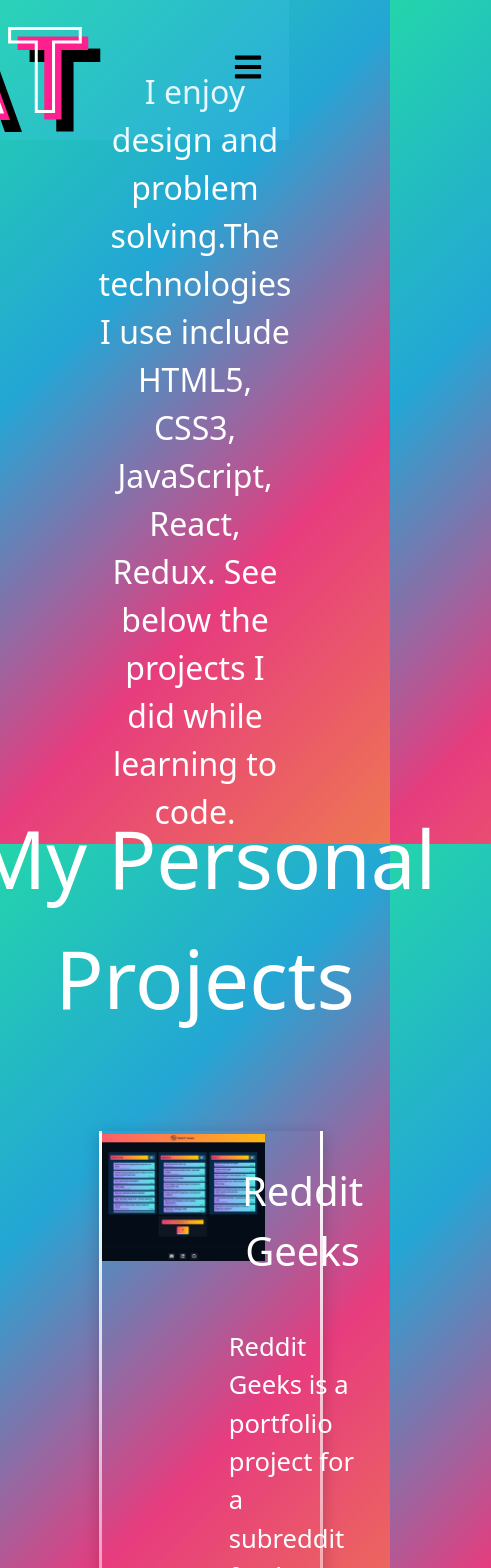
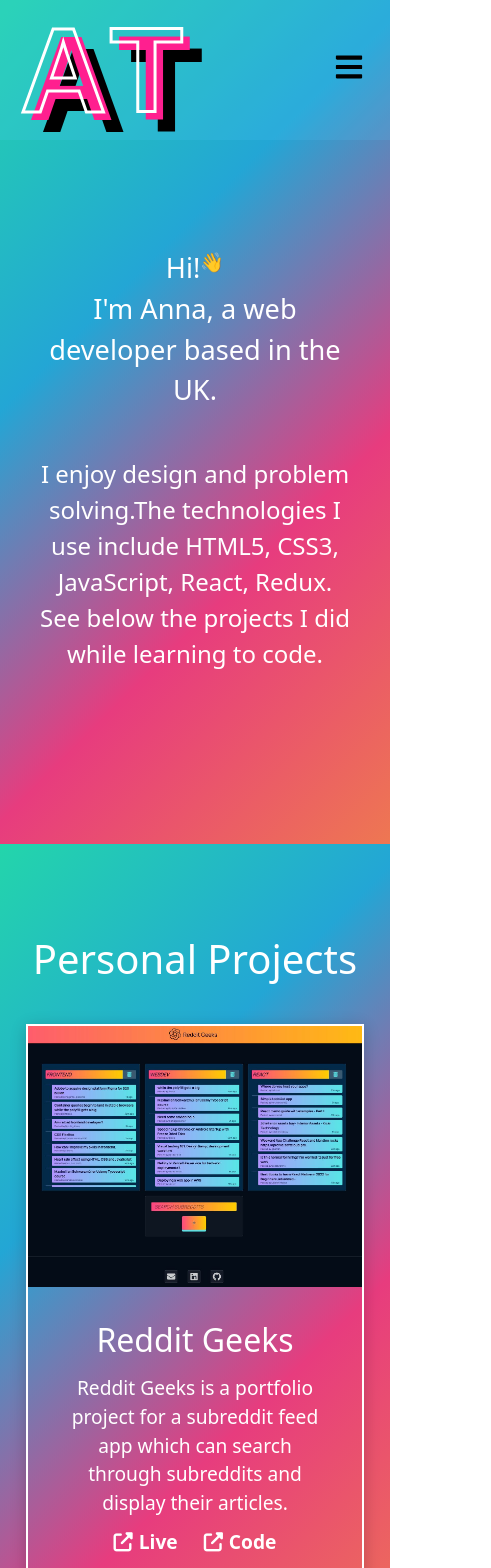
Before and after one commit to AnnaTas77/portfolio-anna, a React (Create React App) app: page / in a window 390 px wide. Shown: the top 1568 px of the page, 491 px wide, since content can reach past the window. Built offline with nearby package versions, Linux system fonts and the light colour scheme.

Commit message:
Added media queries

```diff
--- a/src/components/Footer.js
+++ b/src/components/Footer.js
@@ -1,29 +1,10 @@
 import React from 'react'
-import { FaEnvelope, FaLinkedin, FaGithubSquare } from 'react-icons/fa'
 import '../styles/footer.css'
 
 const Footer = () => {
     return (
         <div className='footer'>
-            <div className='social-media'>
-                <a href="mailto:hello.annatas@gmail.com" aria-label="Anna's email - Click to copy." target="_blank">
-                    <div className="icon-container">
-                        <FaEnvelope />
-                    </div>
-                </a>
-                <a href="https://www.linkedin.com/in/anna-tasheva-48074085/" aria-label="Anna's LinkedIn profile." target="_blank">
-                    <div className="icon-container">
-                        <FaLinkedin />
-                    </div>
-                </a>
-                <a href="https://github.com/AnnaTas77" aria-label="Anna's GitHub profile." target="_blank">
-                    <div className="icon-container">
-                        <FaGithubSquare />
-                    </div>
-                </a>
-            </div>
             <p>&copy; 2022 Anna Tasheva</p>
-
         </div >
     )
 }
--- a/src/index.css
+++ b/src/index.css
@@ -38,19 +38,20 @@ a {
 
 html {
   scroll-behavior: smooth;
-}
-
-/* Hide scrollbar for Chrome, Safari and Opera */
-.App::-webkit-scrollbar {
-  display: none;
-}
-
-.App {
-  text-align: center;
-
   /* Hide scrollbar for IE, Edge and Firefox */
   -ms-overflow-style: none;
   /* IE and Edge */
   scrollbar-width: none;
   /* Firefox */
 }
+
+/* Hide scrollbar for Chrome, Safari and Opera */
+html::-webkit-scrollbar {
+  display: none;
+}
+
+.App {
+  text-align: center;
+  width: 100vw;
+  height: 100vh;
+}
--- a/src/pages/Contact.js
+++ b/src/pages/Contact.js
@@ -1,8 +1,30 @@
 import React from 'react'
+import { FaEnvelopeSquare, FaLinkedin, FaGithubSquare } from 'react-icons/fa'
+import '../styles/contact.css'
+
 
 const Contact = () => {
     return (
-        <div id="contact">Contact</div>
+        <div className='contact' id="contact">
+            <h2 className='connect'>Let's connect!</h2>
+            <div className='social-media'>
+                <a href="mailto:hello.annatas@gmail.com" aria-label="Anna's email - Click to copy." target="_blank">
+                    <div className="icon-container">
+                        <FaEnvelopeSquare />
+                    </div>
+                </a>
+                <a href="https://www.linkedin.com/in/anna-tasheva-48074085/" aria-label="Anna's LinkedIn profile." target="_blank">
+                    <div className="icon-container">
+                        <FaLinkedin />
+                    </div>
+                </a>
+                <a href="https://github.com/AnnaTas77" aria-label="Anna's GitHub profile." target="_blank">
+                    <div className="icon-container">
+                        <FaGithubSquare />
+                    </div>
+                </a>
+            </div>
+        </div >
     )
 }
 
--- a/src/pages/Home.js
+++ b/src/pages/Home.js
@@ -5,7 +5,8 @@ const Home = () => {
     return (
         <div className='home' id="home">
             <div className='about-me'>
-                <h2>Hi! <span className="wave">👋</span> I'm Anna, a web developer based in the UK.</h2>
+                <h2>Hi! <span className="wave">👋</span></h2>
+                <h2>I'm Anna, a web developer based in the UK.</h2>
                 <p className='prompt'>I enjoy design and problem solving.The technologies I use include HTML5, CSS3, JavaScript, React, Redux. See below the projects I did while learning to code.</p>
             </div>
 
--- a/src/pages/Projects.js
+++ b/src/pages/Projects.js
@@ -10,7 +10,7 @@ import OnlineStoreCart from '../assets/Anna_Store_Best.jpg'
 const Projects = () => {
     return (
         <div className='projects' id="projects">
-            <h1 className='title'>My Personal Projects</h1>
+            <h1 className='title'>Personal Projects</h1>
             <div className='project-list'>
 
                 <ProjectItem
--- /dev/null
+++ b/src/styles/contact.css
@@ -0,0 +1,31 @@
+.contact {
+    width: 100%;
+    height: 100%;
+    display: flex;
+    justify-content: center;
+    align-items: center;
+    flex-direction: column;
+    padding-top: 10px;
+    margin-top: 350px;
+}
+
+.connect {
+    font-size: 2rem;
+    padding: 5px;
+    font-weight: 350;
+}
+
+.social-media {
+    display: flex;
+}
+
+.icon-container svg {
+    margin: 20px;
+    font-size: 60px;
+    cursor: pointer;
+}
+
+.icon-container svg:hover {
+    transform: scale(1.1);
+    transition: all .2s ease-in-out;
+}
--- a/src/styles/footer.css
+++ b/src/styles/footer.css
@@ -1,26 +1,8 @@
 .footer {
     width: 100%;
-    height: 200px;
-    /* background: #1412185b; */
+    height: 100px;
     display: flex;
     justify-content: center;
     align-items: center;
     flex-direction: column;
-    padding-top: 10px;
-    margin-top: 200px;
 }
-
-.social-media {
-    display: flex;
-}
-
-.icon-container svg {
-    margin: 20px;
-    font-size: 60px;
-    cursor: pointer;
-}
-
-.icon-container svg:hover {
-    transform: scale(1.1);
-    transition: all .2s ease-in-out;
-}
--- a/src/styles/home.css
+++ b/src/styles/home.css
@@ -12,17 +12,75 @@
     justify-content: center;
     align-items: center;
     text-align: center;
+    padding-top: 100px;
 }
 
 .about-me h2 {
+    display: flex;
+    justify-content: center;
     font-size: 2rem;
     padding: 5px;
     font-weight: 350;
+    width: 80%;
+    margin: 0px;
 }
 
 .prompt {
     display: flex;
     font-size: 2rem;
-    padding-left: 200px;
-    padding-right: 200px;
+    width: 50%;
 }
+
+
+
+/* Media Query for Smartphones */
+
+@media (max-width: 767px) {
+    .about-me h2 {
+        font-size: 1.7rem;
+        padding: 0;
+        margin: 0;
+    }
+
+    .wave {
+        display: flex;
+        font-size: 1.2rem;
+    }
+
+    .prompt {
+        font-size: 1.5rem;
+        width: 80%;
+        margin-top: 45px;
+    }
+
+    .projects .title {
+        font-size: 2rem;
+    }
+}
+
+/* Media Query for Tablets */
+
+@media (min-width: 768px) and (max-width: 1023px) {
+
+    .about-me h2 {
+        margin-top: 200px;
+        width: 85%;
+        padding: 0;
+        margin: 0;
+    }
+
+    .wave {
+        display: flex;
+        font-size: 1.7rem;
+        font-size: 1.7rem;
+    }
+
+
+    .projects .title {
+        font-size: 2rem;
+    }
+
+    .prompt {
+        margin-top: 45px;
+    }
+}
--- a/src/styles/navbar.css
+++ b/src/styles/navbar.css
@@ -54,7 +54,7 @@ h1 {
 
 .navbar-links a {
     text-decoration: none;
-    margin: 50px;
+    margin: 40px;
     font-size: 25px;
     display: flex;
     align-items: center;
--- a/src/styles/projects.css
+++ b/src/styles/projects.css
@@ -17,6 +17,8 @@
 .project-list {
     display: flex;
     flex-direction: column;
+    justify-content: center;
+    align-items: center;
     width: 70vw;
     height: 50%;
 }
@@ -28,16 +30,14 @@
     margin: 40px;
     box-shadow: 0px 3px 15px rgba(0, 0, 0, 0.2);
     text-align: center;
-    border-width: 3px;
-    border-style: solid;
-    border-image: linear-gradient(to bottom, #fff, rgba(0, 0, 0, 0)) 1 100%;
+    border: 2px solid white;
+
 
 }
 
 .project-item:hover {
     box-shadow: 0px 3px 15px rgba(0, 0, 0, 0.5);
     transition: 0.3s ease-in;
-    cursor: pointer;
 }
 
 
@@ -46,7 +46,6 @@
     align-items: flex-start;
     justify-items: flex-start;
     width: 75%;
-    /* background-position: center; */
     background-repeat: no-repeat;
     background-size: contain;
 }
@@ -124,3 +123,196 @@
     margin-right: 4px;
 
 }
+
+
+
+/* Mobile devices */
+
+@media only screen and (min-width: 320px) and (max-width: 480px) {
+
+    .projects {
+        margin-top: 70px;
+    }
+
+    .projects .title {
+        font-size: 2.5rem;
+        padding: 10px;
+        margin: 5px;
+        width: 85%;
+    }
+
+    .project-list {
+        width: 90%;
+    }
+
+    .project-item {
+        flex-direction: column;
+        width: 95%;
+        min-height: 550px;
+        justify-content: flex-start;
+        align-items: center;
+        text-align: center;
+        margin: 20px;
+    }
+
+    .project-image {
+        width: 100%;
+        min-height: 280px;
+    }
+
+    .project-item h1 {
+        font-size: 2rem;
+        width: 100%;
+        padding: 0;
+        margin: 10px;
+    }
+
+    .project-card {
+        width: 100%;
+    }
+
+    .project-description {
+        font-size: 1.2rem;
+        padding: 0;
+        text-align: center;
+        width: 80%;
+    }
+
+    .project-socials {
+        padding: 10px;
+        margin: 0;
+
+    }
+
+    .reddit-live span,
+    .reddit-code span,
+    .fa-up-right-from-square {
+        font-size: 1.2rem;
+    }
+
+}
+
+/* iPads, Tablets*/
+
+@media only screen and (min-width: 481px) and (max-width: 768px) {
+
+    .projects {
+        margin-top: 70px;
+    }
+
+    .projects .title {
+        font-size: 2.5rem;
+        padding: 10px;
+        margin: 5px;
+        width: 85%;
+    }
+
+    .project-list {
+        width: 90%;
+    }
+
+    .project-item {
+        flex-direction: column;
+        width: 95%;
+        min-height: 550px;
+        justify-content: flex-start;
+        align-items: center;
+        text-align: center;
+        margin: 20px;
+    }
+
+    .project-image {
+        width: 100%;
+        min-height: 380px;
+    }
+
+    .project-item h1 {
+        font-size: 2rem;
+        width: 100%;
+        padding: 0;
+        margin: 10px;
+    }
+
+    .project-card {
+        width: 100%;
+    }
+
+    .project-description {
+        font-size: 1.2rem;
+        padding: 0;
+        text-align: center;
+        width: 80%;
+    }
+
+    .project-socials {
+        padding: 10px;
+        margin: 0;
+
+    }
+
+    .reddit-live span,
+    .reddit-code span,
+    .fa-up-right-from-square {
+        font-size: 1.2rem;
+    }
+
+}
+
+/* Small screens, laptops */
+
+@media (min-width: 769px) and (max-width: 1024px) {
+
+    .projects .title {
+        font-size: 2.5rem;
+        width: 85%;
+    }
+
+    .project-list {
+        width: 90%;
+    }
+
+    .project-item {
+        flex-direction: column;
+        width: 95%;
+        min-height: 550px;
+        justify-content: flex-start;
+        align-items: center;
+        text-align: center;
+        margin: 20px;
+    }
+
+    .project-image {
+        width: 100%;
+        min-height: 550px;
+    }
+
+    .project-item h1 {
+        font-size: 2rem;
+        width: 100%;
+        padding: 0;
+        margin: 10px;
+    }
+
+    .project-card {
+        width: 100%;
+    }
+
+    .project-description {
+        font-size: 1.2rem;
+        padding: 0;
+        text-align: center;
+        width: 80%;
+    }
+
+    .project-socials {
+        padding: 10px;
+        margin: 0;
+
+    }
+
+    .reddit-live span,
+    .reddit-code span,
+    .fa-up-right-from-square {
+        font-size: 1.2rem;
+    }
+}
```
